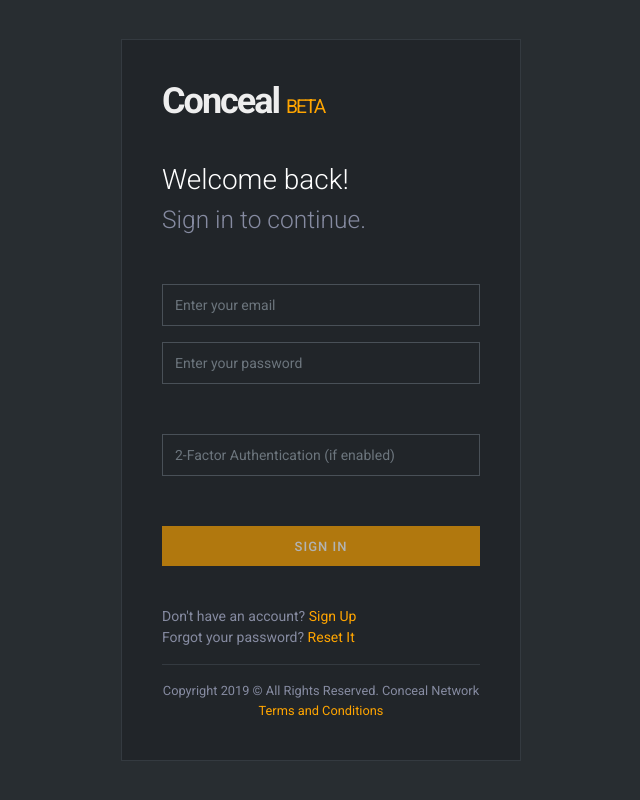
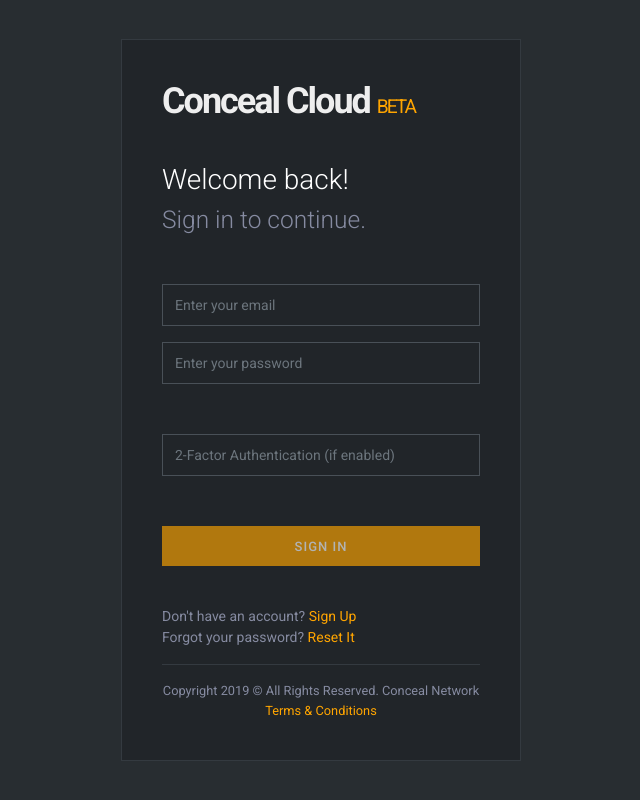
Before and after one commit to lerdos/ultranotei-cloud, a React (Create React App) app: page /login in a window 1280 px wide. Shown: the whole page, without its empty margins (319-959 px from the left). Built offline with nearby package versions, Linux system fonts and the light colour scheme.

Commit message:
Fixed naming issues

```diff
--- a/public/index.html
+++ b/public/index.html
@@ -19,7 +19,7 @@
       work correctly both with client-side routing and a non-root public URL.
       Learn how to configure a non-root public URL by running `npm run build`.
     -->
-    <title>Cloud Wallet</title>
+    <title>Conceal Cloud</title>
   </head>
   <body>
     <noscript>
--- a/src/components/Footer.js
+++ b/src/components/Footer.js
@@ -11,7 +11,7 @@ const Footer = () => {
     <div className="slim-footer">
       <div className="container">
         <p>
-          Copyright 2019 &copy; All Rights Reserved. Conceal Network | <Link to="/terms">Terms and Conditions</Link>
+          Copyright 2019 &copy; All Rights Reserved. Conceal Network | <Link to="/terms">Terms &amp; Conditions</Link>
         </p>
         <p>Version: {appSettings.appVersion} | Last Update: {appSettings.lastUpdate.toUTCString()}</p>
       </div>
--- a/src/components/pages/Login.js
+++ b/src/components/pages/Login.js
@@ -31,7 +31,7 @@ const Login = (props) => {
     <div className="signin-wrapper">
 
       <div className="signin-box">
-        <h2 className="slim-logo"><a href="/">Conceal</a> <span className="beta-header">BETA</span></h2>
+        <h2 className="slim-logo"><a href="/">Conceal Cloud</a> <span className="beta-header">BETA</span></h2>
         <h2 className="signin-title-primary">Welcome back!</h2>
         <h3 className="signin-title-secondary">Sign in to continue.</h3>
 
@@ -86,7 +86,7 @@ const Login = (props) => {
         <p className="mg-b-0">Forgot your password? <Link to="/reset_password">Reset It</Link></p>
         <hr />
         <p className="mg-b-0 box-footer">
-          Copyright 2019 &copy; All Rights Reserved. Conceal Network<br /><Link to="/terms">Terms and Conditions</Link>
+          Copyright 2019 &copy; All Rights Reserved. Conceal Network<br /><Link to="/terms">Terms &amp; Conditions</Link>
         </p>
       </div>
       ​
--- a/src/components/pages/ResetPassword.js
+++ b/src/components/pages/ResetPassword.js
@@ -28,7 +28,7 @@ const ResetPassword = (props) => {
     <div className="signin-wrapper">
 
       <div className="signin-box">
-        <h2 className="slim-logo"><a href="/">Conceal</a> <span className="beta-header">BETA</span></h2>
+        <h2 className="slim-logo"><a href="/">Conceal Cloud</a> <span className="beta-header">BETA</span></h2>
         <h3 className="signin-title-secondary">Reset Password</h3>
 
         {message &&
@@ -96,7 +96,7 @@ const ResetPassword = (props) => {
         <p className="mg-b-0">Already have an account? <Link to="/login">Sign In</Link></p>
         <hr />
         <p className="mg-b-0 box-footer">
-          Copyright 2019 &copy; All Rights Reserved. Conceal Network<br /><Link to="/terms">Terms and Conditions</Link>
+          Copyright 2019 &copy; All Rights Reserved. Conceal Network<br /><Link to="/terms">Terms &amp; Conditions</Link>
         </p>
       </div>
       ​
--- a/src/components/pages/SignUp.js
+++ b/src/components/pages/SignUp.js
@@ -26,7 +26,7 @@ const SignUp = () => {
     <div className="signin-wrapper">
 
       <div className="signin-box">
-        <h2 className="slim-logo"><a href="/">Conceal</a> <span className="beta-header">BETA</span></h2>
+        <h2 className="slim-logo"><a href="/">Conceal Cloud</a> <span className="beta-header">BETA</span></h2>
         <h3 className="signin-title-secondary">Sign Up</h3>
 
         {message &&
@@ -78,7 +78,7 @@ const SignUp = () => {
         <p className="mg-b-0">Forgot your password? <Link to="/reset_password">Reset It</Link></p>
         <hr />
         <p className="mg-b-0 box-footer">
-          Copyright 2019 &copy; All Rights Reserved. Conceal Network<br /><Link to="/terms">Terms and Conditions</Link>
+          Copyright 2019 &copy; All Rights Reserved. Conceal Network<br /><Link to="/terms">Terms &amp; Conditions</Link>
         </p>
       </div>
       ​
--- a/src/components/pages/Terms.js
+++ b/src/components/pages/Terms.js
@@ -10,16 +10,16 @@ const Terms = () => (
         <div className="slim-pageheader">
           <ol className="breadcrumb slim-breadcrumb">
             <li className="breadcrumb-item"><Link to="/">Home</Link></li>
-            <li className="breadcrumb-item active" aria-current="page">Terms and Conditions</li>
+            <li className="breadcrumb-item active" aria-current="page">Terms &amp; Conditions</li>
           </ol>
-          <h6 className="slim-pagetitle">Terms and Conditions</h6>
+          <h6 className="slim-pagetitle">Terms &amp; Conditions</h6>
         </div>
 
         <div className="section-wrapper mg-t-20">
-          <label className="section-title">Terms and Conditions</label>
+          <label className="section-title">Terms &amp; Conditions</label>
           <div className="row">
             <div className="col-lg-12">
-              <h2>Terms & Conditions</h2>
+              <h2>Terms &amp; Conditions</h2>
               <p>
                 Conceal is an open source community project, which means that there is no company behind it. This project is
                 supported by the community, meaning there is no stable, full-time team and no physical headquarters from which
```
